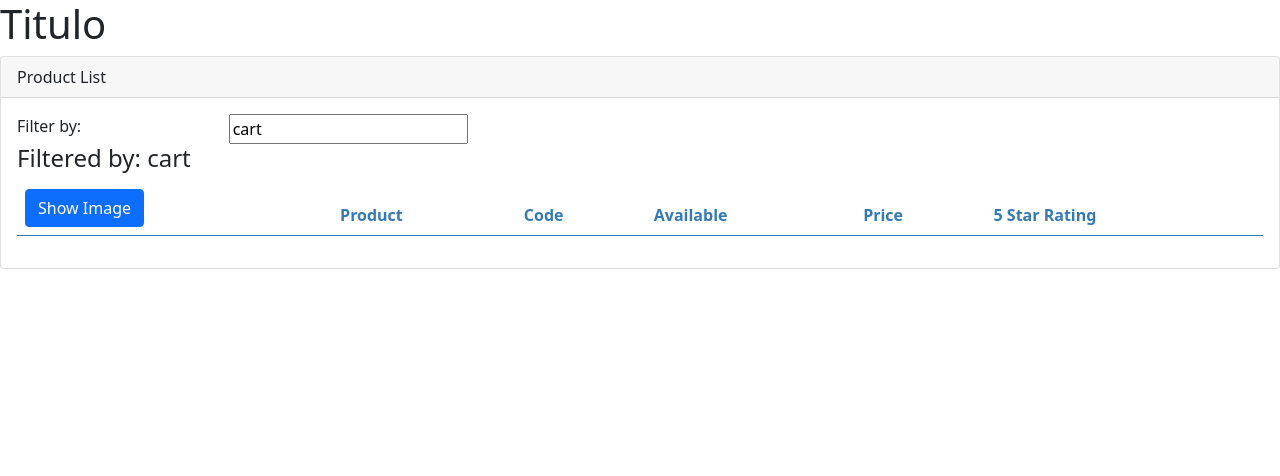
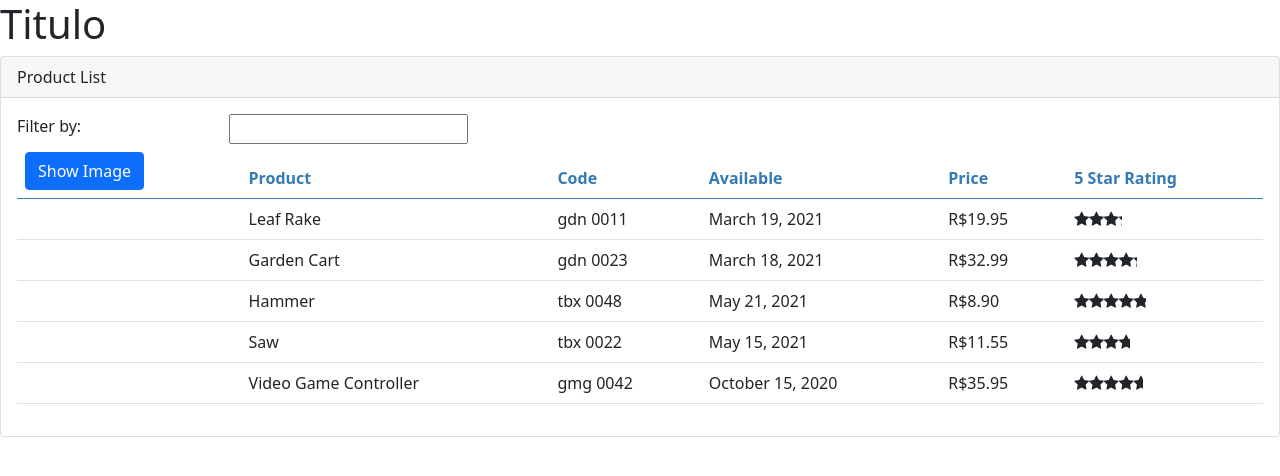
Before and after one commit to xandeq/angular-get-started, an Angular app: page / in a window 1280 px wide. Shown: the top 476 px of the page. Built offline with nearby package versions, Linux system fonts and the light colour scheme.

Commit message:
Services and Dependency Injection

```diff
--- a/src/app/app.module.ts
+++ b/src/app/app.module.ts
@@ -1,3 +1,4 @@
+import { StarComponent } from './shared/star.component';
 import { ConvertToSpacesPipe } from './shared/convert-to-spaces.pipe';
 import { ProductListComponent } from './products/product-list.component';
 import { NgModule } from '@angular/core';
@@ -8,7 +9,7 @@ import { AppComponent } from './app.component';
 import { FormsModule } from '@angular/forms';
 
 @NgModule({
-  declarations: [AppComponent, ProductListComponent, ConvertToSpacesPipe],
+  declarations: [AppComponent, ProductListComponent, ConvertToSpacesPipe, StarComponent],
   imports: [BrowserModule, AppRoutingModule, FormsModule],
   providers: [],
   bootstrap: [AppComponent],
--- a/src/app/products/product-list-component.html
+++ b/src/app/products/product-list-component.html
@@ -45,7 +45,10 @@
             <td>
               {{product.price | currency: 'BRL':'symbol':'1.2-2' | uppercase}}
             </td>
-            <td>{{product.starRating}}</td>
+            <td>
+              <pm-star [rating]="product.starRating" (ratingClicked)="onRatingClicked($event)">
+              </pm-star>
+            </td>
           </tr>
         </tbody>
       </table>
--- a/src/app/products/product-list.component.ts
+++ b/src/app/products/product-list.component.ts
@@ -1,3 +1,4 @@
+import { ProductService } from './product.service';
 import { Component, OnInit } from '@angular/core';
 import { FormsModule } from '@angular/forms';
 import { IProduct } from './product';
@@ -6,6 +7,7 @@ import { IProduct } from './product';
   selector: 'pm-products',
   templateUrl: './product-list-component.html',
   styleUrls: ['./product-list.component.css'],
+  //providers: [ProductService]
 })
 export class ProductListComponent implements OnInit {
   pageTitle = 'Product List';
@@ -13,6 +15,11 @@ export class ProductListComponent implements OnInit {
   imageMargin = 2;
   showImage = false;
   errorMessage = '';
+  products: IProduct[] = [];
+  private _productService;
+  constructor(private productService: ProductService) {
+    this._productService = productService;
+  };
 
   private _listFilter = '';
   get listFilter(): string {
@@ -36,61 +43,15 @@ export class ProductListComponent implements OnInit {
   }
 
   ngOnInit(): void {
-    this._listFilter = 'cart';
+    this.products = this.productService.getProducts();
+    this.filteredProducts = this.products;
   }
 
-  constructor() {};
+  onRatingClicked(message: string): void {
+    this.pageTitle = 'Product List: ' + message;
+  }
 
-  products: IProduct[] = [
-    {
-      productId: 1,
-      productName: 'Leaf Rake',
-      productCode: 'GDN-0011',
-      releaseDate: 'March 19, 2021',
-      description: 'Leaf rake with 48-inch wooden handle.',
-      price: 19.95,
-      starRating: 3.2,
-      imageUrl: 'assets/1.jpg',
-    },
-    {
-      productId: 2,
-      productName: 'Garden Cart',
-      productCode: 'GDN-0023',
-      releaseDate: 'March 18, 2021',
-      description: '15 gallon capacity rolling garden cart',
-      price: 32.99,
-      starRating: 4.2,
-      imageUrl: 'assets/2.jpg',
-    },
-    {
-      productId: 5,
-      productName: 'Hammer',
-      productCode: 'TBX-0048',
-      releaseDate: 'May 21, 2021',
-      description: 'Curved claw steel hammer',
-      price: 8.9,
-      starRating: 4.8,
-      imageUrl: 'assets/3.jpg',
-    },
-    {
-      productId: 8,
-      productName: 'Saw',
-      productCode: 'TBX-0022',
-      releaseDate: 'May 15, 2021',
-      description: '15-inch steel blade hand saw',
-      price: 11.55,
-      starRating: 3.7,
-      imageUrl: 'assets/1.jpg',
-    },
-    {
-      productId: 10,
-      productName: 'Video Game Controller',
-      productCode: 'GMG-0042',
-      releaseDate: 'October 15, 2020',
-      description: 'Standard two-button video game controller',
-      price: 35.95,
-      starRating: 4.6,
-      imageUrl: 'assets/1.jpg',
-    },
-  ];
+
+
+
 }
--- /dev/null
+++ b/src/app/products/product.service.ts
@@ -0,0 +1,60 @@
+import { IProduct } from './product';
+import { Injectable } from '@angular/core';
+
+@Injectable({providedIn: 'root'})
+export class ProductService {
+  getProducts(): IProduct[] {
+    return [
+      {
+        productId: 1,
+        productName: 'Leaf Rake',
+        productCode: 'GDN-0011',
+        releaseDate: 'March 19, 2021',
+        description: 'Leaf rake with 48-inch wooden handle.',
+        price: 19.95,
+        starRating: 3.2,
+        imageUrl: 'assets/1.jpg',
+      },
+      {
+        productId: 2,
+        productName: 'Garden Cart',
+        productCode: 'GDN-0023',
+        releaseDate: 'March 18, 2021',
+        description: '15 gallon capacity rolling garden cart',
+        price: 32.99,
+        starRating: 4.2,
+        imageUrl: 'assets/2.jpg',
+      },
+      {
+        productId: 5,
+        productName: 'Hammer',
+        productCode: 'TBX-0048',
+        releaseDate: 'May 21, 2021',
+        description: 'Curved claw steel hammer',
+        price: 8.9,
+        starRating: 4.8,
+        imageUrl: 'assets/3.jpg',
+      },
+      {
+        productId: 8,
+        productName: 'Saw',
+        productCode: 'TBX-0022',
+        releaseDate: 'May 15, 2021',
+        description: '15-inch steel blade hand saw',
+        price: 11.55,
+        starRating: 3.7,
+        imageUrl: 'assets/1.jpg',
+      },
+      {
+        productId: 10,
+        productName: 'Video Game Controller',
+        productCode: 'GMG-0042',
+        releaseDate: 'October 15, 2020',
+        description: 'Standard two-button video game controller',
+        price: 35.95,
+        starRating: 4.6,
+        imageUrl: 'assets/1.jpg',
+      },
+    ];
+  }
+}
--- /dev/null
+++ b/src/app/shared/star.component.css
@@ -0,0 +1,6 @@
+#crop {
+  overflow: hidden;
+}
+div {
+  cursor: pointer;
+}
--- /dev/null
+++ b/src/app/shared/star.component.html
@@ -0,0 +1,9 @@
+<div id="crop" [style.width.px]="cropWidth" [title]="rating" (click)='onClick()'>
+  <div style="width: 75px">
+    <span class="fa fa-star"></span>
+    <span class="fa fa-star"></span>
+    <span class="fa fa-star"></span>
+    <span class="fa fa-star"></span>
+    <span class="fa fa-star"></span>
+  </div>
+</div>
--- /dev/null
+++ b/src/app/shared/star.component.ts
@@ -0,0 +1,28 @@
+import {
+  Component,
+  EventEmitter,
+  Input,
+  OnChanges,
+  Output,
+  SimpleChanges,
+} from '@angular/core';
+
+@Component({
+  selector: 'pm-star',
+  templateUrl: './star.component.html',
+  styleUrls: ['./star.component.css'],
+})
+export class StarComponent implements OnChanges {
+  ngOnChanges(): void {
+    this.cropWidth = (this.rating * 75) / 5;
+  }
+  @Input() rating: number = 0;
+
+  cropWidth: number = 75;
+
+  @Output() ratingClicked: EventEmitter<string> = new EventEmitter<string>();
+
+  onClick(): void {
+    this.ratingClicked.emit(`The rating ${this.rating} was clicked.`);
+  }
+}
--- a/src/index.html
+++ b/src/index.html
@@ -20,9 +20,10 @@
     ></script>
     <link
       rel="stylesheet"
-      href="https://cdn.jsdelivr.net/npm/@fortawesome/fontawesome-free@5.15.3/css/fontawesome.min.css"
-      integrity="sha384-wESLQ85D6gbsF459vf1CiZ2+rr+CsxRY0RpiF1tLlQpDnAgg6rwdsUF1+Ics2bni"
+      href="https://cdnjs.cloudflare.com/ajax/libs/font-awesome/4.7.0/css/font-awesome.min.css"
+      integrity="sha512-SfTiTlX6kk+qitfevl/7LibUOeJWlt9rbyDn92a1DqWOw9vWG2MFoays0sgObmWazO5BQPiFucnnEAjpAB+/Sw=="
       crossorigin="anonymous"
+      referrerpolicy="no-referrer"
     />
   </head>
   <body>
```
